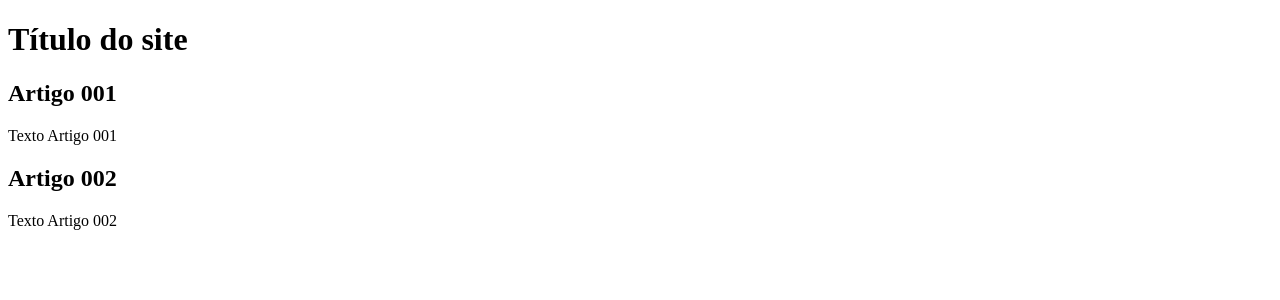
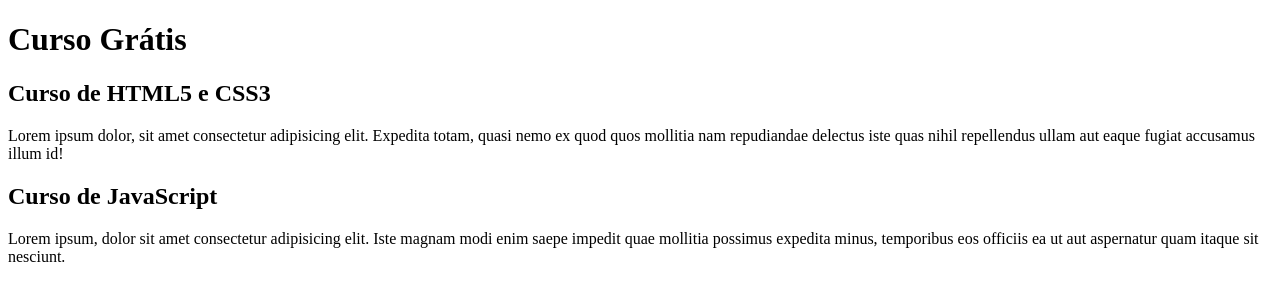
Before and after one commit to evandro-ads/projeto-site, a plain HTML site: page index.html in a window 1280 px wide. Drawn offline with Linux system fonts and the light colour scheme.

Commit message:
comecei a escrever o conteúdo

```diff
--- a/index.html
+++ b/index.html
@@ -8,15 +8,15 @@
 <body>
     <main>
         <header>
-            <h1>Título do site</h1>
+            <h1>Curso Grátis</h1>
         </header>
         <article>
-            <h2>Artigo 001</h2>
-            <p>Texto Artigo 001</p>
+            <h2>Curso de HTML5 e CSS3</h2>
+            <p>Lorem ipsum dolor, sit amet consectetur adipisicing elit. Expedita totam, quasi nemo ex quod quos mollitia nam repudiandae delectus iste quas nihil repellendus ullam aut eaque fugiat accusamus illum id!</p>
         </article>
         <article>
-            <h2>Artigo 002</h2>
-            <p>Texto Artigo 002</p>
+            <h2>Curso de  JavaScript</h2>
+            <p>Lorem ipsum, dolor sit amet consectetur adipisicing elit. Iste magnam modi enim saepe impedit quae mollitia possimus expedita minus, temporibus eos officiis ea ut aut aspernatur quam itaque sit nesciunt.</p>
         </article>
     </main>
 </body>
```
